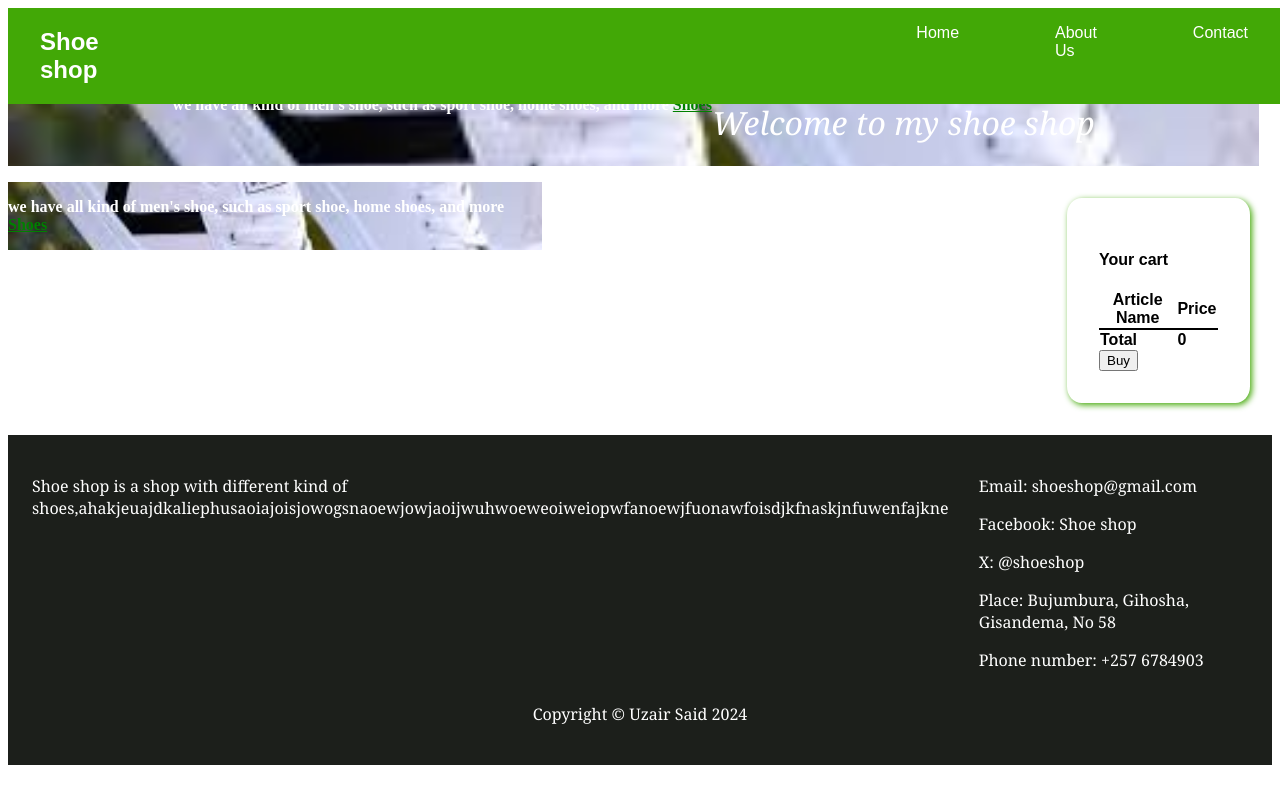
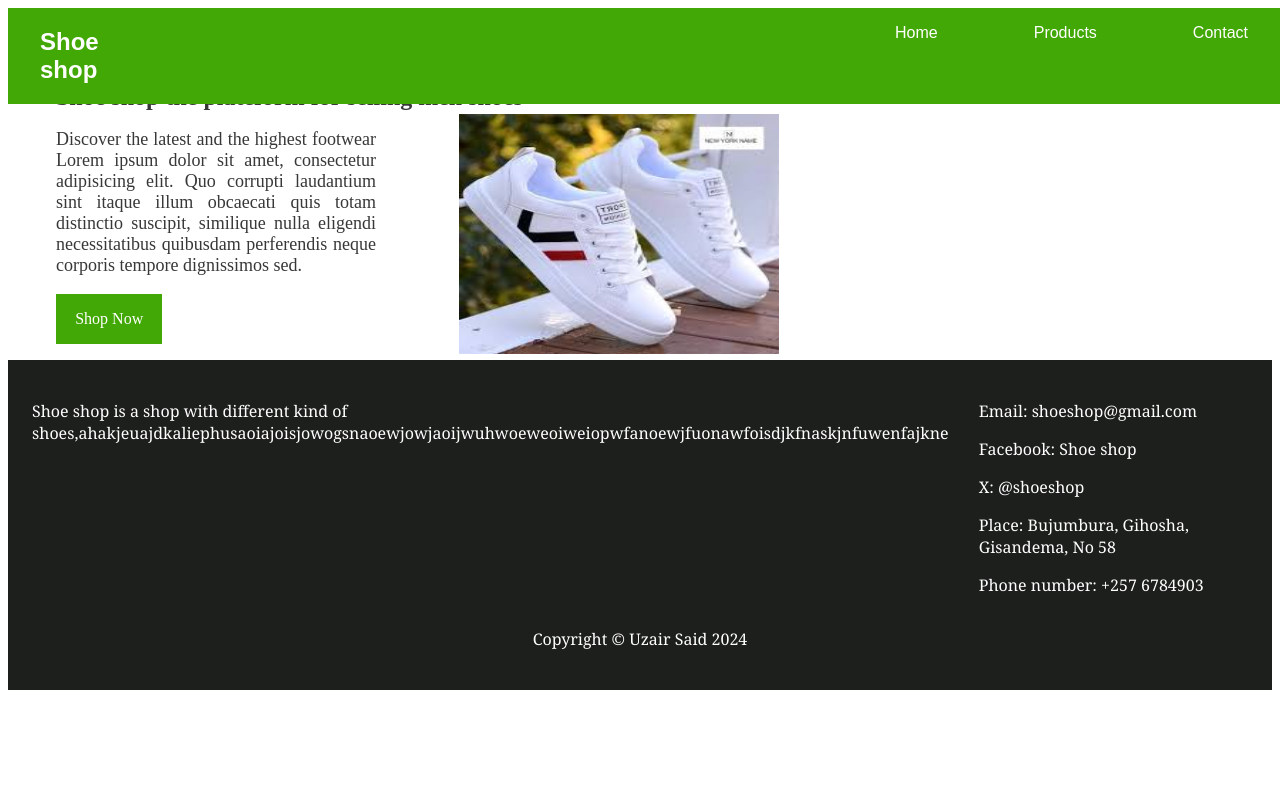
Before and after one commit to uzairsaid/angularEcomerceExercise, an Angular app: page / in a window 1280 px wide. Built offline with nearby package versions, Linux system fonts and the light colour scheme.

Commit message:
Added an home page

```diff
--- a/src/app/app.component.html
+++ b/src/app/app.component.html
@@ -1,12 +1,12 @@
 
     <app-navbar></app-navbar>
-    <app-page-title [message]="welcomeMessage">
+    <!-- <app-page-title [message]="welcomeMessage">
 
-    </app-page-title>
+    </app-page-title> -->
 
     <div class="container">
         <router-outlet>
-            <app-cart></app-cart>
+
         </router-outlet>
     </div>
     <app-footer></app-footer>
--- a/src/app/app.component.ts
+++ b/src/app/app.component.ts
@@ -5,6 +5,7 @@ import { PageTitleComponent } from "./page-title/page-title.component";
 import { FooterComponent } from "./footer/footer.component";
 import { CartComponent } from "./cart/cart.component";
 import { RouterOutlet } from '@angular/router';
+import { HomeComponent } from "./home/home.component";
 
 
 @Component({
@@ -16,7 +17,8 @@ import { RouterOutlet } from '@angular/router';
     PageTitleComponent,
     FooterComponent,
     CartComponent,
-    RouterOutlet
+    RouterOutlet,
+    HomeComponent
 ],
   templateUrl: './app.component.html',
   styleUrl: './app.component.scss'
--- a/src/app/app.routes.ts
+++ b/src/app/app.routes.ts
@@ -1,12 +1,11 @@
 
 import { Routes } from '@angular/router';
-import { PageTitleComponent } from './page-title/page-title.component';
 import { ArticleListComponent } from './article-list/article-list.component';
 import { PagenotfoundComponent } from './pagenotfound/pagenotfound.component';
-import { FooterComponent } from './footer/footer.component';
+import { HomeComponent } from './home/home.component';
 
 export const routes: Routes = [
-    {path: "" ,component:PageTitleComponent},
+    {path: "" ,component:HomeComponent},
     {path: "shoe-list" ,component:ArticleListComponent},
     {path: "**" ,component:PagenotfoundComponent},
 ];
--- /dev/null
+++ b/src/app/home/home.component.html
@@ -0,0 +1,16 @@
+<div class="hero">
+    <div class="hero-content">
+        <h2>Shoe shop the plateform for selling men shoes</h2>
+        <p>Discover the latest and the highest footwear
+            Lorem ipsum dolor sit amet, consectetur adipisicing elit.
+            Quo corrupti laudantium sint itaque illum obcaecati quis totam distinctio suscipit, similique nulla eligendi necessitatibus
+            quibusdam perferendis neque corporis tempore dignissimos sed.
+        </p>
+        <router-outlet><a routerLink="shoe-list" routerLinkActive="page">Shop now</a></router-outlet>
+
+    </div>
+
+    <div class="hero-img">
+        <img [src]="image" alt="shoe image">
+    </div>
+</div>
--- /dev/null
+++ b/src/app/home/home.component.scss
@@ -0,0 +1,44 @@
+$main-color:#42a806;
+$gray-color:#373837;
+.hero {
+    display: flex;
+    align-items: center;
+    margin-left: 3rem;
+    .hero-content {
+        justify-content: center;
+        p{
+            text-align: justify;
+            max-width: 20rem;
+            color: $gray-color;
+            font-size: 18px;
+        }
+
+        h2 {
+            margin-bottom: 1rem;
+            color: $gray-color;
+        }
+        a {
+            background-color: #42a806;
+            display: inline-block;
+            padding: 1rem 1.2rem;
+            text-decoration: none;
+            text-transform: capitalize;
+            color: white;
+            margin-bottom: 1rem;
+        }
+        a:hover {
+            background-color: #5ad414;
+        }
+
+    }
+
+    .hero-img {
+        margin-left: -4rem;
+        margin-top: 3rem;
+        img {
+            width: 20rem;
+            height: 15rem;
+        }
+    }
+
+}
--- /dev/null
+++ b/src/app/home/home.component.ts
@@ -0,0 +1,18 @@
+import { Component, OnInit} from '@angular/core';
+import { RouterLink, RouterLinkActive, RouterOutlet } from '@angular/router';
+
+@Component({
+  selector: 'app-home',
+  standalone: true,
+  imports: [RouterLink, RouterLinkActive,RouterOutlet],
+  templateUrl: './home.component.html',
+  styleUrl: './home.component.scss'
+})
+export class HomeComponent{
+  image!:string
+
+  ngOnInit(): void {
+    this.image = "../../assets/images.jpeg"
+  }
+
+}
--- a/src/app/navbar/navbar.component.html
+++ b/src/app/navbar/navbar.component.html
@@ -6,7 +6,7 @@
         <div class="links">
             <ul class="navbar-links">
                 <li><a routerLink="" routerLinkActive="active" class="link-item">{{ homeLink}}</a></li>
-                <li><a routerLink="about-us" class="link-item">{{ aboutLink}}</a></li>
+                <li><a routerLink="shoe-list" class="link-item">{{ productsLink}}</a></li>
                 <li><a href="" class="link-item">{{ contactLink}}</a></li>
             </ul>
         </div>
--- a/src/app/navbar/navbar.component.ts
+++ b/src/app/navbar/navbar.component.ts
@@ -12,11 +12,13 @@ export class NavbarComponent implements OnInit {
   homeLink!: string;
   aboutLink!: string;
   contactLink!: string;
+  productsLink!: string;
 
   ngOnInit(): void{
     this.homeLink = "Home";
     this.aboutLink = "About Us";
     this.contactLink = "Contact"
+    this.productsLink = "Products"
   }
 
 }
```
